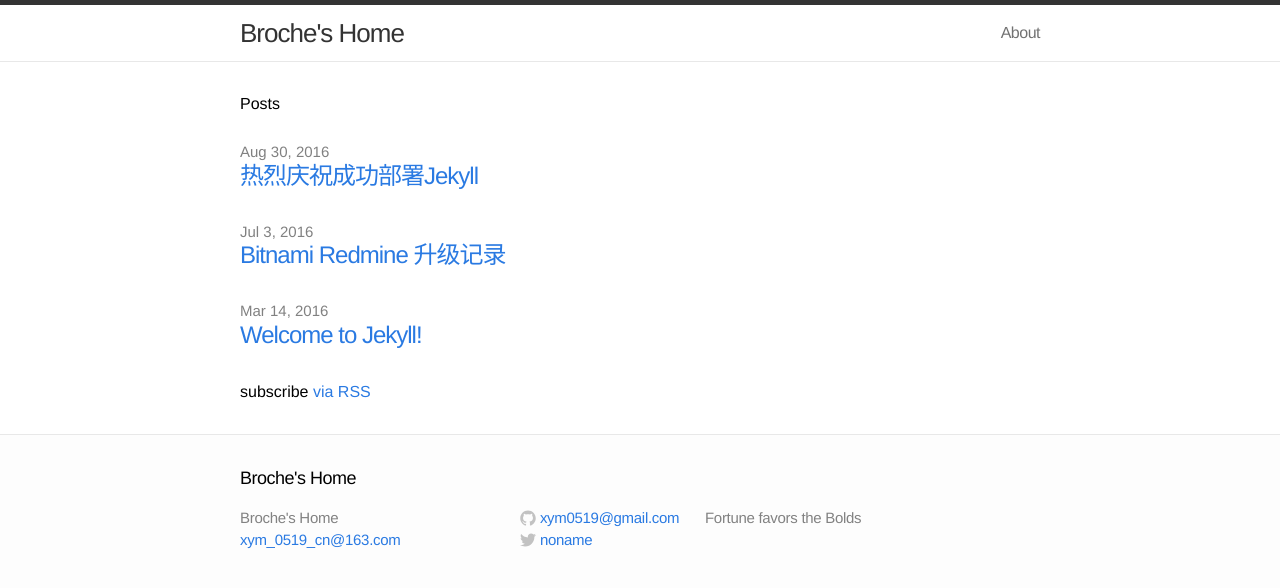
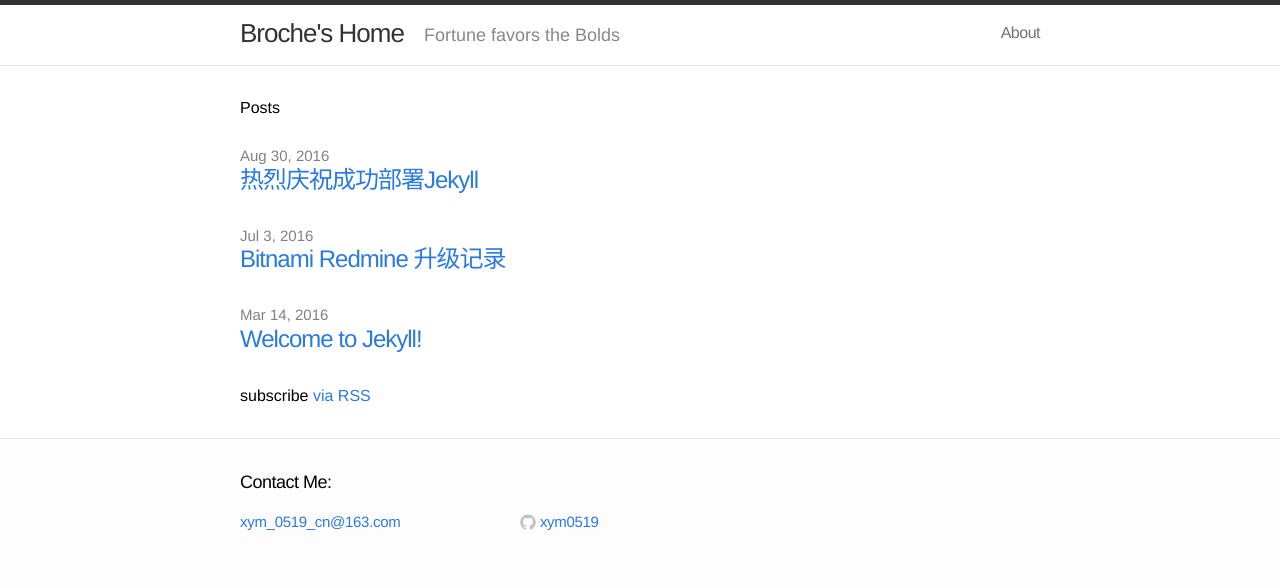
Before and after one commit to xym0519/xym0519, a Jekyll site: the page built from index.html, in a window 1280 px wide. Shown: the top 588 px of the page. Built offline with Jekyll 4.4.1, drawn with Linux system fonts in a browser that asks for light colours.

Commit message:
样式调整

```diff
--- a/_config.yml
+++ b/_config.yml
@@ -4,8 +4,7 @@ email: xym_0519_cn@163.com
 description: "Fortune favors the Bolds"
 baseurl: ""
 url: "http://home.xuym.me"
-twitter_username: noname
-github_username:  xym0519@gmail.com
+github_username:  xym0519
 
 # Build settings
 markdown: kramdown
--- a/_includes/footer.html
+++ b/_includes/footer.html
@@ -2,11 +2,10 @@
 
   <div class="wrap">
 
-    <h2 class="footer-heading">{{ site.title }}</h2>
+    <h2 class="footer-heading">Contact Me:</h2>
 
     <div class="footer-col-1 column">
       <ul>
-        <li>{{ site.title }}</li>
         <li><a href="mailto:{{ site.email }}">{{ site.email }}</a></li>
       </ul>
     </div>
@@ -32,28 +31,7 @@
             <span class="username">{{ site.github_username }}</span>
           </a>
         </li>{% endif %}
-        {% if site.twitter_username %}<li>
-          <a href="https://twitter.com/{{ site.twitter_username }}">
-            <span class="icon twitter">
-              <svg version="1.1" class="twitter-icon-svg" xmlns="http://www.w3.org/2000/svg" xmlns:xlink="http://www.w3.org/1999/xlink" x="0px" y="0px"
-                 viewBox="0 0 16 16" enable-background="new 0 0 16 16" xml:space="preserve">
-                <path fill="#C2C2C2" d="M15.969,3.058c-0.586,0.26-1.217,0.436-1.878,0.515c0.675-0.405,1.194-1.045,1.438-1.809
-                c-0.632,0.375-1.332,0.647-2.076,0.793c-0.596-0.636-1.446-1.033-2.387-1.033c-1.806,0-3.27,1.464-3.27,3.27
-                c0,0.256,0.029,0.506,0.085,0.745C5.163,5.404,2.753,4.102,1.14,2.124C0.859,2.607,0.698,3.168,0.698,3.767
-                c0,1.134,0.577,2.135,1.455,2.722C1.616,6.472,1.112,6.325,0.671,6.08c0,0.014,0,0.027,0,0.041c0,1.584,1.127,2.906,2.623,3.206
-                C3.02,9.402,2.731,9.442,2.433,9.442c-0.211,0-0.416-0.021-0.615-0.059c0.416,1.299,1.624,2.245,3.055,2.271
-                c-1.119,0.877-2.529,1.4-4.061,1.4c-0.264,0-0.524-0.015-0.78-0.046c1.447,0.928,3.166,1.469,5.013,1.469
-                c6.015,0,9.304-4.983,9.304-9.304c0-0.142-0.003-0.283-0.009-0.423C14.976,4.29,15.531,3.714,15.969,3.058z"/>
-              </svg>
-            </span>
-            <span class="username">{{ site.twitter_username }}</span>
-          </a>
-        </li>{% endif %}
       </ul>
-    </div>
-
-    <div class="footer-col-3 column">
-      <p class="text">{{ site.description }}</p>
     </div>
 
   </div>
--- a/_includes/header.html
+++ b/_includes/header.html
@@ -3,6 +3,8 @@
   <div class="wrap">
 
     <a class="site-title" href="{{ site.baseurl }}/">{{ site.title }}</a>
+
+    <p class="site-desc">{{ site.description }}</p>
 
     <nav class="site-nav">
       <a href="#" class="menu-icon">
--- a/css/main.css
+++ b/css/main.css
@@ -71,6 +71,17 @@ a:visited { color: #205caa; }
   margin-left: 20px;
   color: #727272;
   letter-spacing: -.5px;
+}
+
+.site-desc {
+  display: block;
+  color: #888;
+  font-size: 18px;
+  float: left;
+  margin-left:20px;
+  line-height: 60px;
+  position: relative;
+  z-index: 1;
 }
 
 /* Site footer */
```
